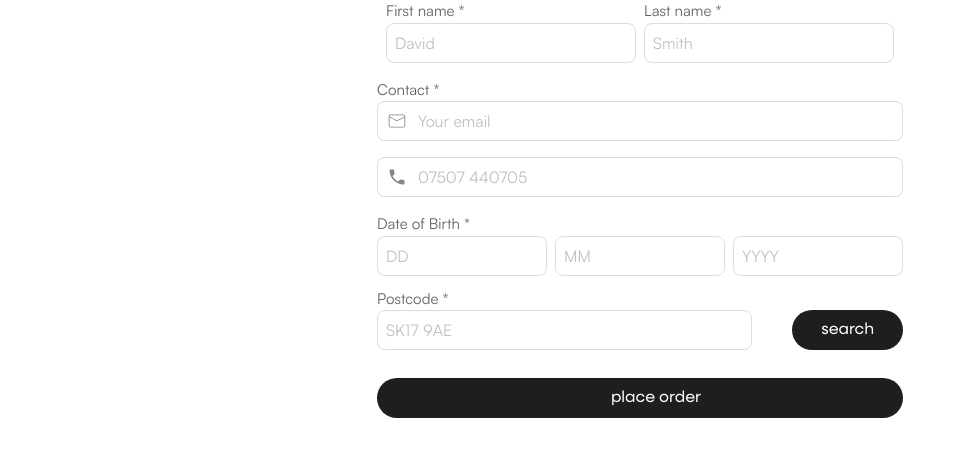
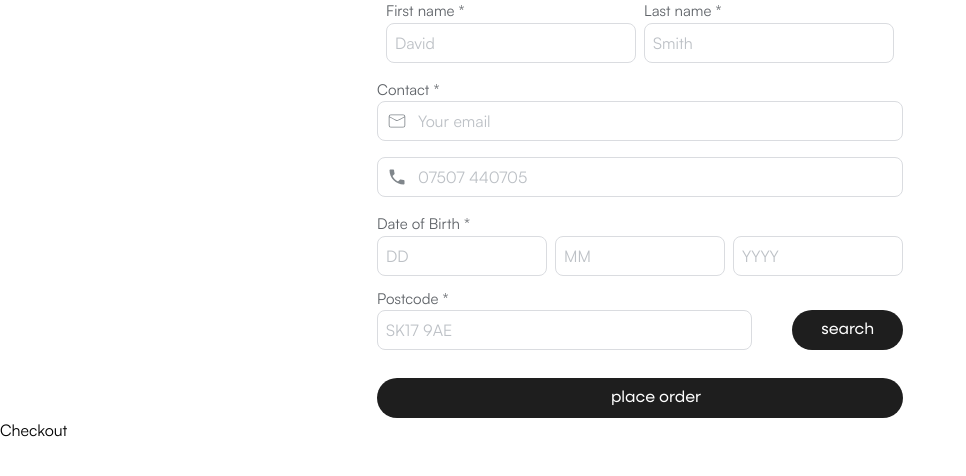
Before and after one commit to Kursatkeskin96/boshhh, a Next.js app: page / in a window 1280 px wide. Shown: the top 476 px of the page, without its empty margins (0-966 px from the left). Built offline with nearby package versions, Linux system fonts and the light colour scheme.

Commit message:
checkout added main page

```diff
--- a/app/page.jsx
+++ b/app/page.jsx
@@ -1,3 +1,4 @@
+import Checkout from "@/components/Checkout";
 import Form from "@/components/Form";
 import Image from "next/image";
 
@@ -5,6 +6,7 @@ export default function Home() {
   return (
   <div>
     <Form />
+    <Checkout />
   </div>
   );
 }
```
